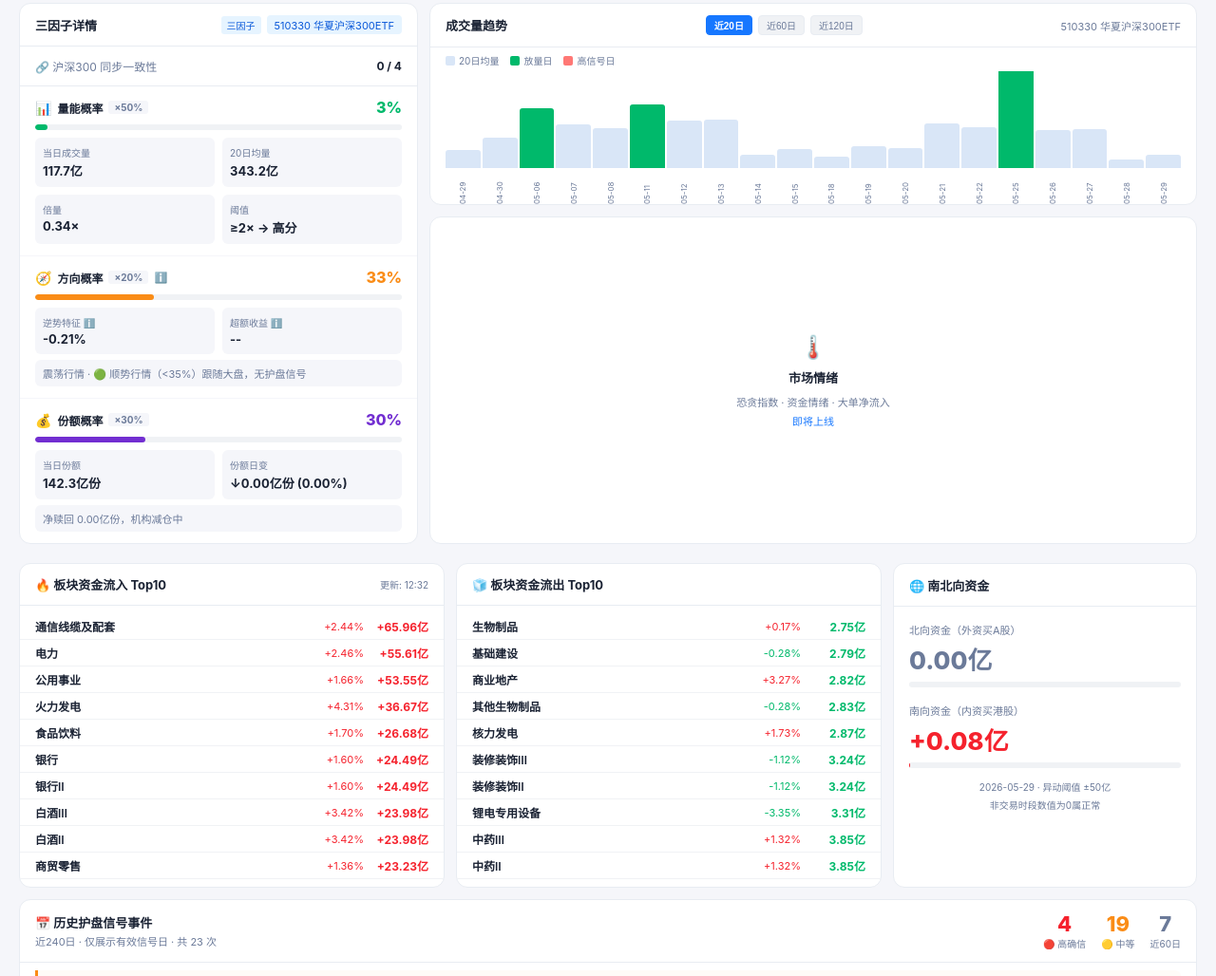
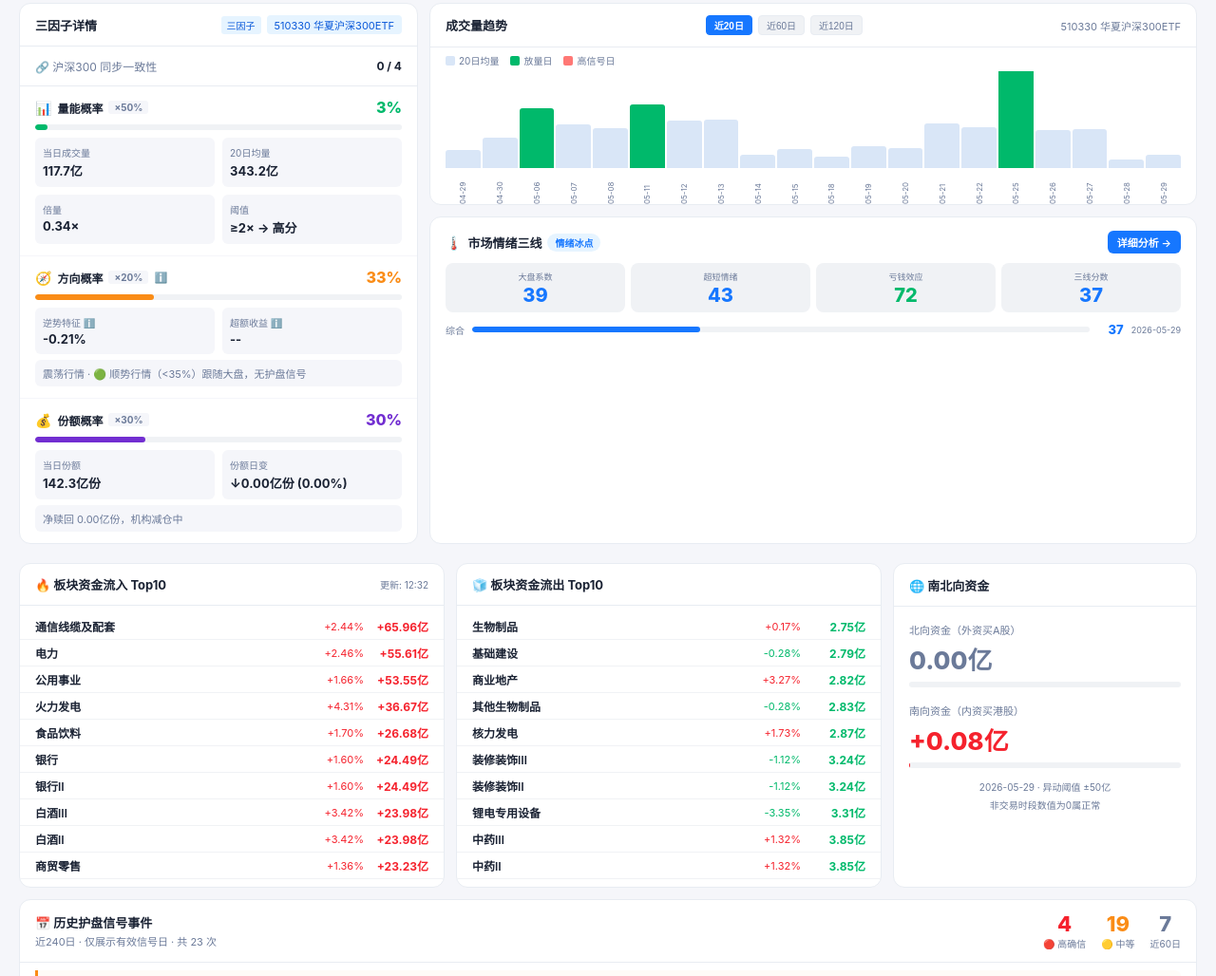
Before and after one commit to Jeremygarden/ashare-etf-watcher-dash, a plain HTML site: page index.html in a window 1280 px wide. Shown: the part 1036-2064 px from the top of the page at 95% size. Drawn offline with Linux system fonts and the light colour scheme.

Commit message:
feat: replace sentiment placeholder with live three-line card + detail page link

```diff
--- a/index.html
+++ b/index.html
@@ -595,11 +595,48 @@ html,body{overflow-x:hidden;max-width:100vw}
     </div>
   </div>
 
-  <!-- 市场情绪 Placeholder -->
-  <div style="background:var(--card);border-radius:12px;border:1px solid var(--border);padding:16px;flex:1;min-height:120px;display:flex;flex-direction:column;justify-content:center;align-items:center;gap:8px">
-    <div style="font-size:24px">🌡️</div>
-    <div style="font-size:13px;font-weight:700;color:var(--text)">市场情绪</div>
-    <div style="font-size:11px;color:var(--sub);text-align:center">恐贪指数 · 资金情绪 · 大单净流入<br><span style="color:var(--blue);margin-top:4px;display:inline-block">即将上线</span></div>
+  <!-- 市场情绪卡片 -->
+  <div id="sentimentCard" style="background:var(--card);border-radius:12px;border:1px solid var(--border);padding:14px 16px;flex:1;min-height:120px">
+    <!-- Header -->
+    <div style="display:flex;align-items:center;justify-content:space-between;margin-bottom:10px">
+      <div style="display:flex;align-items:center;gap:6px">
+        <span style="font-size:14px">🌡️</span>
+        <span style="font-size:13px;font-weight:700;color:var(--text)">市场情绪三线</span>
+        <span id="sentBadge" style="font-size:10px;padding:2px 8px;border-radius:20px;font-weight:600;background:var(--soft-2);color:var(--sub)">加载中</span>
+      </div>
+      <a href="market_sentiment.html" target="_blank"
+         style="font-size:11px;padding:4px 10px;background:var(--blue);color:#fff;border-radius:6px;text-decoration:none;font-weight:600;display:inline-flex;align-items:center;gap:4px;white-space:nowrap">
+        详细分析 →
+      </a>
+    </div>
+    <!-- 三线指标行 -->
+    <div style="display:grid;grid-template-columns:repeat(4,1fr);gap:6px;margin-bottom:10px">
+      <div style="background:var(--soft-2);border-radius:8px;padding:8px;text-align:center">
+        <div style="font-size:9px;color:var(--sub);margin-bottom:3px">大盘系数</div>
+        <div id="sentMarket" style="font-size:20px;font-weight:800;line-height:1">--</div>
+      </div>
+      <div style="background:var(--soft-2);border-radius:8px;padding:8px;text-align:center">
+        <div style="font-size:9px;color:var(--sub);margin-bottom:3px">超短情绪</div>
+        <div id="sentSentiment" style="font-size:20px;font-weight:800;line-height:1">--</div>
+      </div>
+      <div style="background:var(--soft-2);border-radius:8px;padding:8px;text-align:center">
+        <div style="font-size:9px;color:var(--sub);margin-bottom:3px">亏钱效应</div>
+        <div id="sentWeak" style="font-size:20px;font-weight:800;line-height:1">--</div>
+      </div>
+      <div style="background:var(--soft-2);border-radius:8px;padding:8px;text-align:center">
+        <div style="font-size:9px;color:var(--sub);margin-bottom:3px">三线分数</div>
+        <div id="sentThreeLine" style="font-size:20px;font-weight:800;line-height:1;color:var(--blue)">--</div>
+      </div>
+    </div>
+    <!-- 综合得分进度条 -->
+    <div style="display:flex;align-items:center;gap:8px">
+      <div style="font-size:10px;color:var(--sub);white-space:nowrap">综合</div>
+      <div style="flex:1;height:6px;background:var(--soft-2);border-radius:3px;overflow:hidden">
+        <div id="sentBar" style="height:100%;border-radius:3px;width:0;transition:width .4s;background:var(--blue)"></div>
+      </div>
+      <div id="sentComposite" style="font-size:13px;font-weight:800;min-width:28px;text-align:right">--</div>
+      <div id="sentDate" style="font-size:9px;color:var(--sub);white-space:nowrap">--</div>
+    </div>
   </div>
 
   </div><!-- end 右侧列 -->
@@ -1613,6 +1650,58 @@ function init(){
 init();
 // Auto-reload page every 31 minutes so GitHub Actions refresh (every 30min) is picked up automatically
 setInterval(() => { window.location.href = window.location.pathname + '?t=' + Date.now(); }, 31 * 60 * 1000);
+
+// ══ 市场情绪卡片：从 sentiment_history.json 加载最新一日数据 ══
+(async function loadSentimentCard(){
+  const el = id => document.getElementById(id);
+  try {
+    const res = await fetch('sentiment_history.json?t=' + Date.now());
+    if (!res.ok) throw new Error('fetch failed');
+    const json = await res.json();
+    const history = json.history || [];
+    if (!history.length) throw new Error('empty');
+    const d = history[history.length - 1];
+
+    // 颜色映射
+    function scoreColor(v){
+      if (v >= 70) return 'var(--red)';
+      if (v >= 50) return '#fa8c16';
+      if (v >= 30) return 'var(--blue)';
+      return '#7d8590';
+    }
+    function weakColor(v){
+      // 亏钱效应：越高越弱，颜色反转
+      if (v >= 70) return 'var(--green)';
+      if (v >= 50) return '#fa8c16';
+      return 'var(--red)';
+    }
+
+    // Badge
+    const badge = el('sentBadge');
+    if (badge) {
+      badge.textContent = d.label || '情绪';
+      const c = d.composite || 0;
+      badge.style.background = c >= 70 ? '#fff1f0' : c >= 50 ? '#fff7e6' : c >= 30 ? '#e6f4ff' : 'var(--soft-2)';
+      badge.style.color      = c >= 70 ? 'var(--red)' : c >= 50 ? '#fa8c16' : c >= 30 ? 'var(--blue)' : 'var(--sub)';
+    }
+
+    // 三线数值
+    if (el('sentMarket'))    { el('sentMarket').textContent    = d.market    ?? '--'; el('sentMarket').style.color    = scoreColor(d.market); }
+    if (el('sentSentiment')) { el('sentSentiment').textContent = d.sentiment ?? '--'; el('sentSentiment').style.color = scoreColor(d.sentiment); }
+    if (el('sentWeak'))      { el('sentWeak').textContent      = d.weak      ?? '--'; el('sentWeak').style.color      = weakColor(d.weak); }
+    if (el('sentThreeLine')) { el('sentThreeLine').textContent = d.three_line ?? '--'; el('sentThreeLine').style.color = scoreColor(d.three_line); }
+
+    // 综合进度条
+    const comp = d.composite || 0;
+    if (el('sentBar'))       { el('sentBar').style.width = comp + '%'; el('sentBar').style.background = scoreColor(comp); }
+    if (el('sentComposite')) { el('sentComposite').textContent = comp; el('sentComposite').style.color = scoreColor(comp); }
+    if (el('sentDate'))      { el('sentDate').textContent = d.date_full || d.date || ''; }
+
+  } catch(e) {
+    const badge = document.getElementById('sentBadge');
+    if (badge) { badge.textContent = '数据加载失败'; }
+  }
+})();
 </script>
 </body>
 </html>
```
